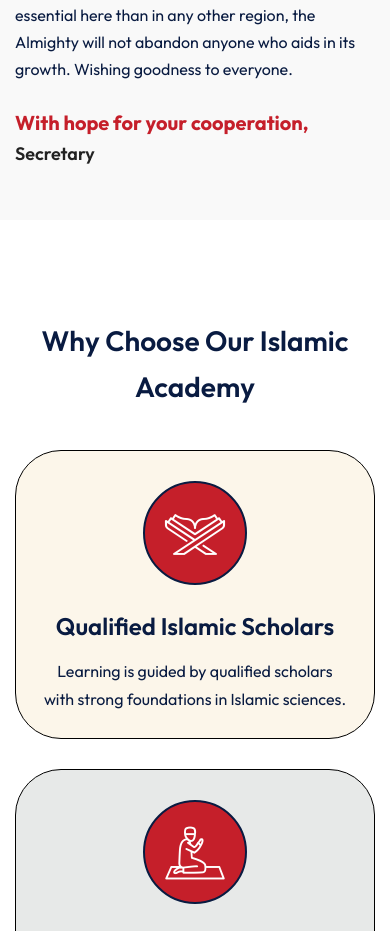
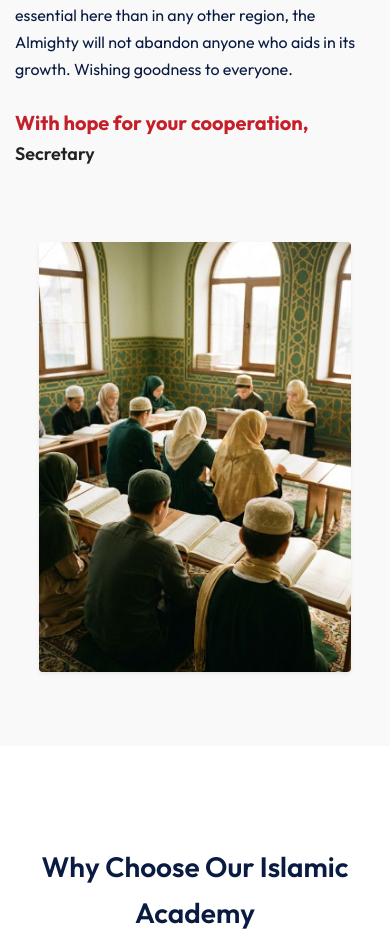
Before and after one commit to AbhijithX001/darul-fatheh, a Django app: page /about/ in a window 390 px wide. Shown: the part 2507-3438 px from the top of the page. Run offline with Django 5.2, Linux system fonts and the light colour scheme; data comes from the database, SQL or seed files in the repository; both versions use the stored data as it was after the commit; some libraries are stand-ins or nearby versions.

Commit message:
added gallery section back

```diff
--- a/admin_panel/templates/about.html
+++ b/admin_panel/templates/about.html
@@ -96,10 +96,11 @@
                     </div>
                 </div>
 
-                <div class="col-lg-4 col-md-12 col-sm-12 d-none d-lg-block text-center">
-                    <div class="image-box" style="padding-bottom: 90px;"> <img src="{% static 'assets/images/logo.png' %}" alt="Vision and Mission" >
-                    </div>
+                <div class="col-lg-4 col-md-12 col-sm-12 mt-5 mt-lg-0 text-center">
+                <div class="image-box p-4">
+                    <img src="{% static 'assets/images/vision_pic.png' %}" alt="Vision and Mission" class="img-fluid rounded shadow-sm">
                 </div>
+            </div>
 
             </div>
         </div>
--- a/admin_panel/templates/base.html
+++ b/admin_panel/templates/base.html
@@ -166,6 +166,7 @@
                                                     {% endfor %}
                                                 </ul>
                                             </li>
+                                            <li><a href="{% url 'admin_panel:gallery' %}">Gallery</a></li>
 
                                         <li><a href="{%url 'admin_panel:blog'%}">Blogs</a></li>
 
@@ -278,6 +279,7 @@
                                     <li><a href="{% url 'admin_panel:courses' %}">Courses</a></li>
                                     <li><a href="{% url 'admin_panel:blog' %}">Latest News</a></li>
                                     <li><a href="{% url 'admin_panel:contact' %}">Contact</a></li>
+                                    <li><a href="{% url 'admin_panel:gallery' %}">Gallery</a></li>
                                 </ul>
                             </div>
                         </div>
```
Also changed, not shown: db.sqlite3, media/gallery/WhatsApp_Image_2026-01-09_at_17.45.18.jpeg (added), static/assets/images/vision_pic.png (added). Lines whose indentation alone changed are shown as unchanged.
